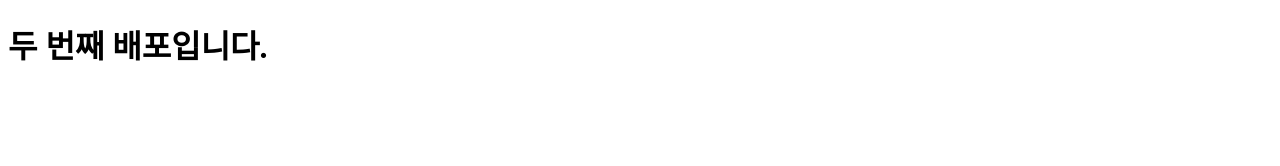
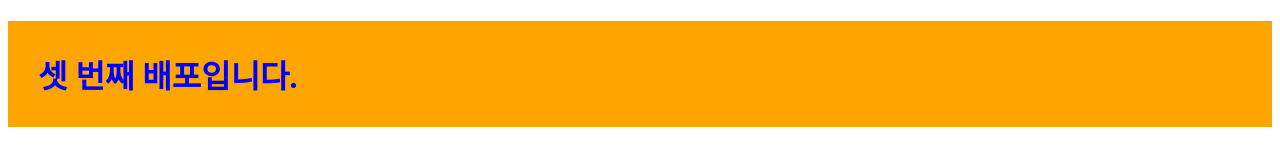
Before and after one commit to jyeonu9/123, a plain HTML site: page index.html in a window 1280 px wide. Drawn offline with Linux system fonts and the light colour scheme.

Commit message:
[Add] css 추가

```diff
--- /dev/null
+++ b/first.css
@@ -0,0 +1,5 @@
+h1{
+  color: blue;
+  background-color: orange;
+  padding: 30px;
+}
--- a/index.html
+++ b/index.html
@@ -4,11 +4,12 @@
 <head>
   <meta charset="UTF-8">
   <meta name="viewport" content="width=device-width, initial-scale=1.0">
+  <link rel="stylesheet" href="/first.css">
   <title>Document</title>
 </head>
 
 <body>
-<h1>두 번째 배포입니다.</h1>
+<h1>셋 번째 배포입니다.</h1>
 </body>
 
 </html>
```
